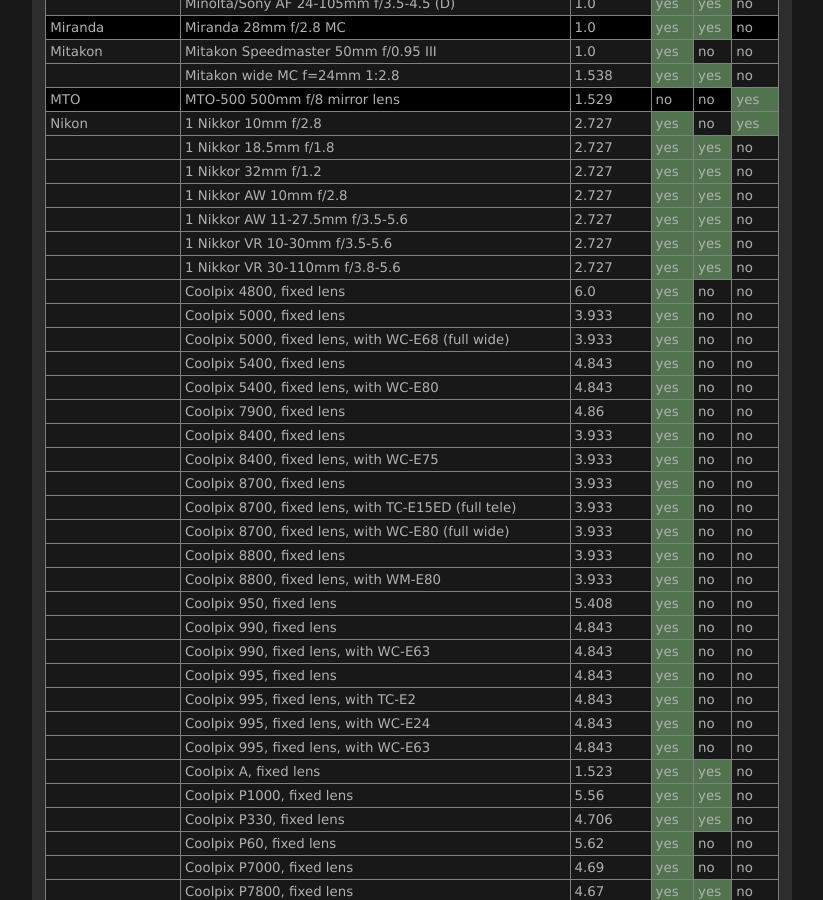
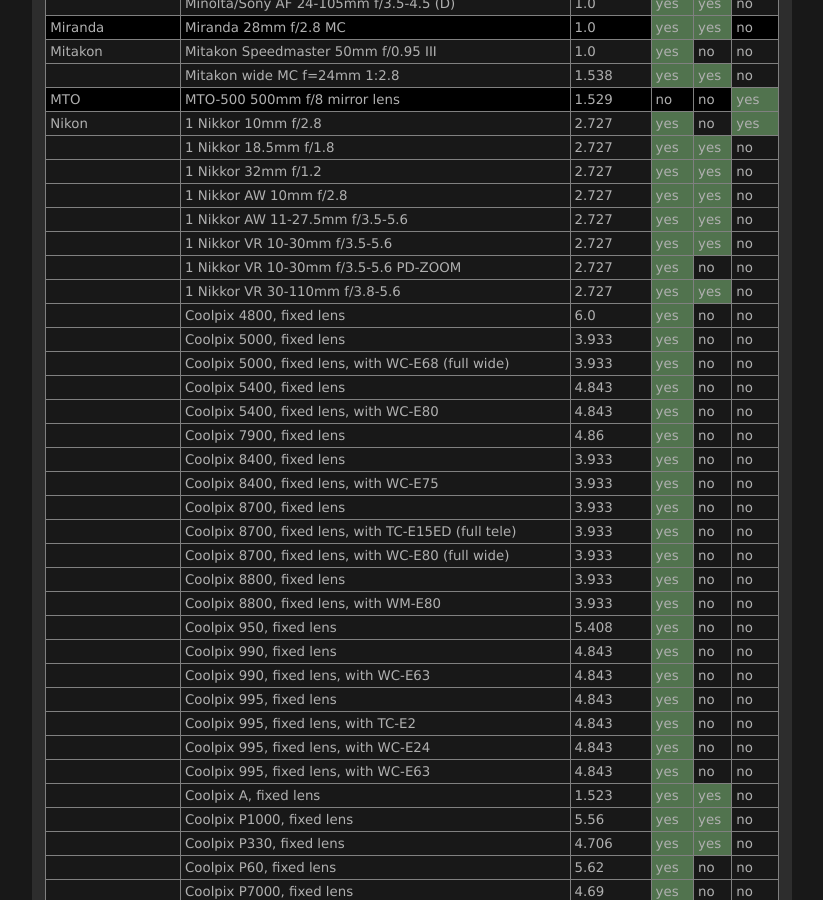
Before and after one commit to lensfun/lensfun.github.io, a Jekyll site: the page built from _posts/lenslist/2999-12-31-Lenslist-master.md, in a window 1280 px wide and 900 px high, scrolled down 12415 px. Shown: the whole window, without its empty margins (284-1107 px from the left). Built offline with Jekyll 4.4.1, drawn with Linux system fonts in a browser that asks for light colours.

Commit message:
Update master lens list from GitHub Actions

```diff
--- a/_posts/lenslist/2999-12-31-Lenslist-master.md
+++ b/_posts/lenslist/2999-12-31-Lenslist-master.md
@@ -513,6 +513,7 @@ This list was generated on 2026-04-12 from current Lensfun sources. Your Lensfun
 <tr class="lenslist-bg2"><td></td><td>1 Nikkor AW 10mm f/2.8</td><td>2.727</td><td class="lenslist-highlight lenslist-check">yes</td><td class="lenslist-highlight lenslist-check">yes</td><td class="lenslist-check">no</td></tr>
 <tr class="lenslist-bg2"><td></td><td>1 Nikkor AW 11-27.5mm f/3.5-5.6</td><td>2.727</td><td class="lenslist-highlight lenslist-check">yes</td><td class="lenslist-highlight lenslist-check">yes</td><td class="lenslist-check">no</td></tr>
 <tr class="lenslist-bg2"><td></td><td>1 Nikkor VR 10-30mm f/3.5-5.6</td><td>2.727</td><td class="lenslist-highlight lenslist-check">yes</td><td class="lenslist-highlight lenslist-check">yes</td><td class="lenslist-check">no</td></tr>
+<tr class="lenslist-bg2"><td></td><td>1 Nikkor VR 10-30mm f/3.5-5.6 PD-ZOOM</td><td>2.727</td><td class="lenslist-highlight lenslist-check">yes</td><td class="lenslist-check">no</td><td class="lenslist-check">no</td></tr>
 <tr class="lenslist-bg2"><td></td><td>1 Nikkor VR 30-110mm f/3.8-5.6</td><td>2.727</td><td class="lenslist-highlight lenslist-check">yes</td><td class="lenslist-highlight lenslist-check">yes</td><td class="lenslist-check">no</td></tr>
 <tr class="lenslist-bg2"><td></td><td>Coolpix 4800, fixed lens</td><td>6.0</td><td class="lenslist-highlight lenslist-check">yes</td><td class="lenslist-check">no</td><td class="lenslist-check">no</td></tr>
 <tr class="lenslist-bg2"><td></td><td>Coolpix 5000, fixed lens</td><td>3.933</td><td class="lenslist-highlight lenslist-check">yes</td><td class="lenslist-check">no</td><td class="lenslist-check">no</td></tr>
```
